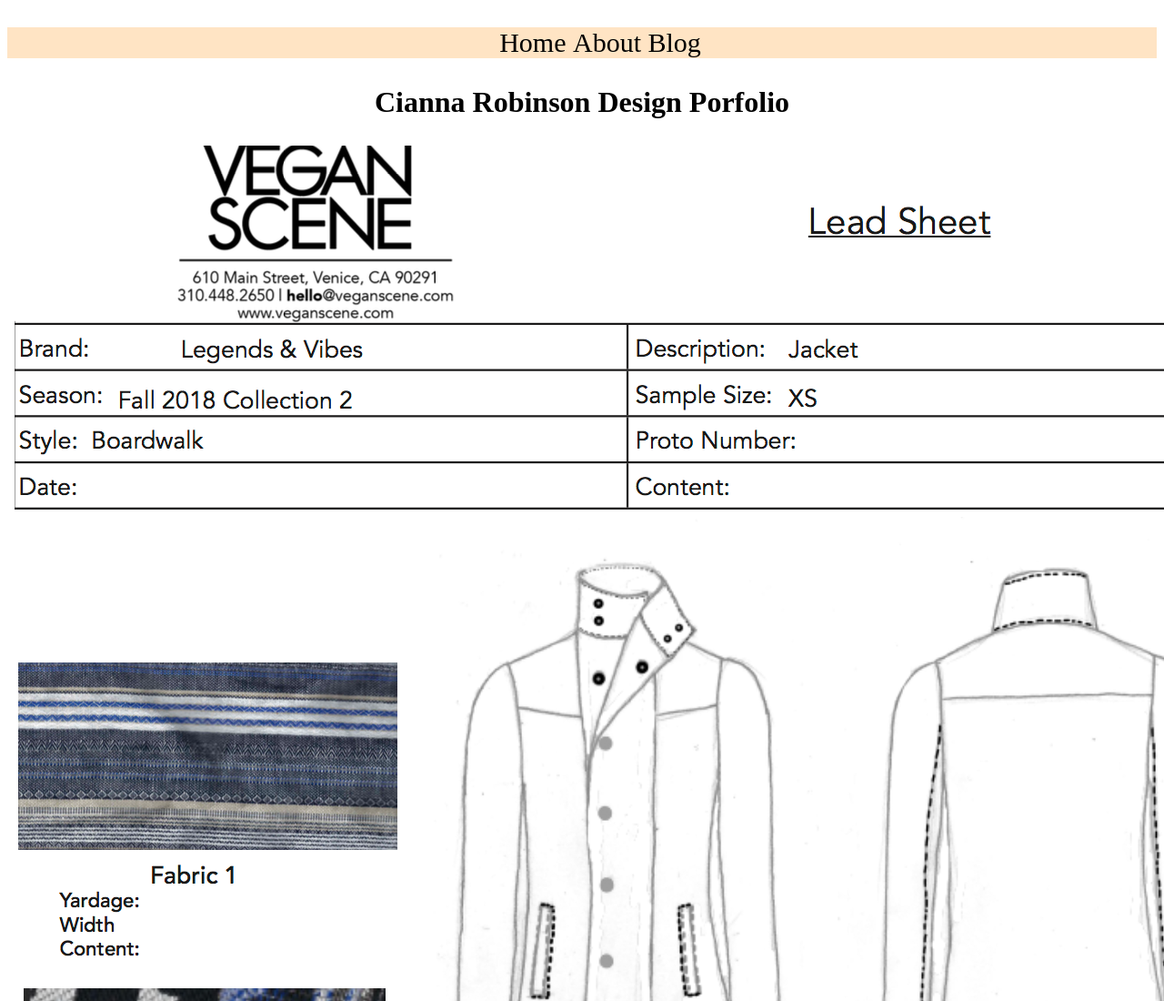
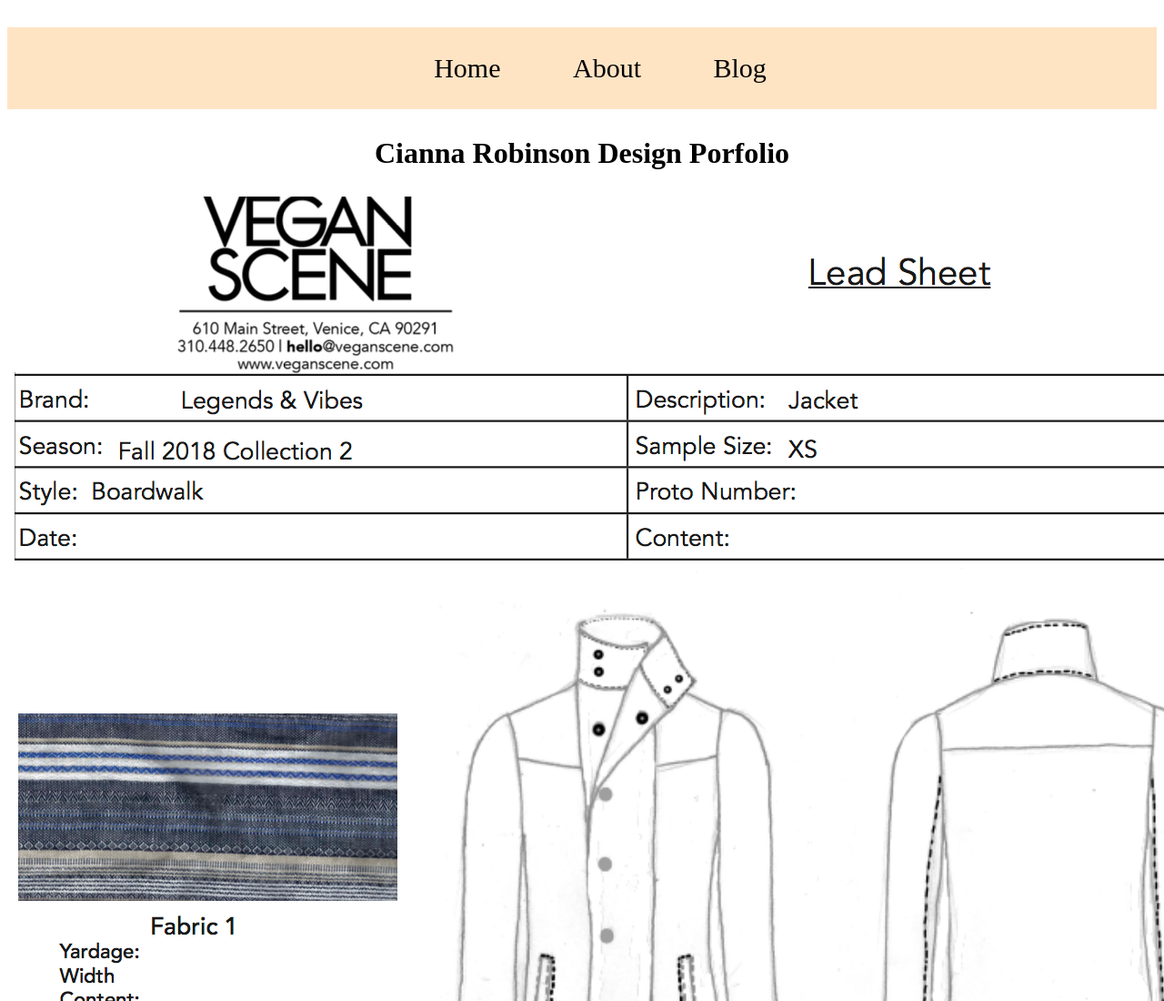
Before and after one commit to CiannaR/Gdes66, a plain HTML site: page Assignment 6/index.html in a window 1280 px wide. Shown: the top 1100 px of the page at 91% size. Drawn offline with Linux system fonts and the light colour scheme.

Commit message:
More Changes
More Changes

```diff
--- a/Assignment 6/index.html
+++ b/Assignment 6/index.html
@@ -12,9 +12,9 @@
     <nav align="center">
 
         <ul>
-            <li>Home <a href="index.html"></a></li>
-            <li>About <a href="about.html"></a></li>
-            <li>Blog <a href="blog.html"></a></li>
+            <li><a href="index.html">Home</a></li>
+            <li><a href="about.html">About</a></li>
+            <li><a href="blog.html">Blog</a></li>
 
 
         </ul>
--- a/Assignment 6/style.css
+++ b/Assignment 6/style.css
@@ -1,8 +1,19 @@
 nav {
   font-size: 30px;background-color: bisque;
 }
+li a {
+  display: block;
+  color: #000;
+  padding: 8px 16px;
+  text-decoration: none;
+}
 
-li { display: inline-block;
+/* Change the link color on hover */
+li a:hover {
+  background-color: #555;
+  color: white;
+}
+li { display: inline-block; margin: 10px; padding: 10px;
 
 }
 
```
